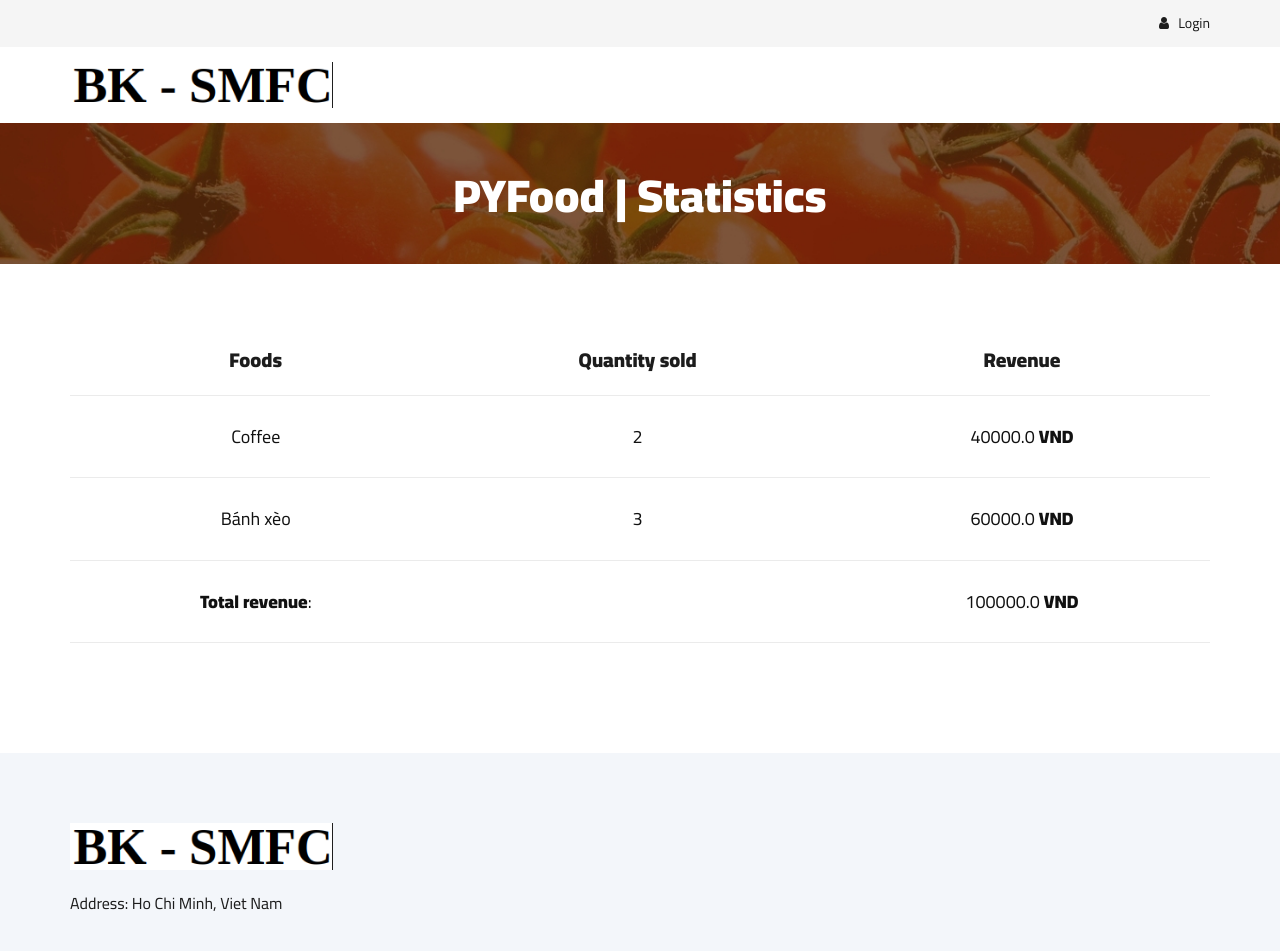
After one commit to NguyenLongKim/Smart-Food-Court-System-Assigment-SE, a Django app: page /vendorowner/view-report/1/ in a window 1280 px wide. The commit adds this page. Run offline with Django 3.2, Linux system fonts and the light colour scheme; data comes from the database, SQL or seed files in the repository; both versions use the stored data as it was after the commit; some libraries are stand-ins or nearby versions.

Commit message:
update ...

```diff
--- a/authenticate/views.py
+++ b/authenticate/views.py
@@ -25,6 +25,5 @@ def PostLogin(request):
         return HttpResponse('Login failed')
 
 def LogOut(request):
-    Cart.objects.get(customer=request.user.customer).delete()
     logout(request)
     return redirect('authenticate:get_login')
--- a/cook/urls.py
+++ b/cook/urls.py
@@ -1,10 +1,10 @@
 from django.urls import path
-from .views import *
+from .views import ViewOrdersList, ChangeOrderStatus
 
 
 app_name = 'cook'
 
 urlpatterns = [
     path('view-orders-list/', ViewOrdersList ,name='view-orders-list'),
-    path('change-order-status/<int:order_id>', ChangeOrderStatus, name='change-order-status')
+    path('change-order-status/', ChangeOrderStatus, name='change-order-status')
 ]
--- a/cook/views.py
+++ b/cook/views.py
@@ -1,4 +1,4 @@
-from django.shortcuts import render, redirect
+from django.shortcuts import render, redirect, HttpResponse
 from .cook import CookServices
 # Create your views here.
 
@@ -8,6 +8,6 @@ def ViewOrdersList(request):
     }
     return render(request, 'cook/view-orders-list.html', context)
 
-def ChangeOrderStatus(request, order_id):
-    CookServices.ChangeOrderStatus(order_id,request.POST.get('new_status'))
+def ChangeOrderStatus(request):
+    CookServices.ChangeOrderStatus(request.user.cook, request.POST.getlist('new_status'))
     return redirect('cook:view-orders-list')
--- a/customer/urls.py
+++ b/customer/urls.py
@@ -13,7 +13,7 @@ urlpatterns = [
     path('view-cart/', ViewCart, name='view-cart'),
     path('add_item/<int:food_id>', AddItemToCart, name='add-item-to-cart'),
     path('remove_item/<int:food_id>', RemoveItemFromCart, name='remove-item-from-cart'),
-    path('update_item/<int:item_id>', UpdateItemInCart, name='update-item-in-cart'),
+    path('update_item/', UpdateItemInCart, name='update-item-in-cart'),
     path('checkout/', Checkout, name='checkout'),
     path('submitorder/', SubmitOrder, name='submit-order'),
     path('view-orders-list/', ViewOrdersList, name='view-orders-list'),
--- a/customer/views.py
+++ b/customer/views.py
@@ -74,9 +74,9 @@ def RemoveItemFromCart(request, food_id):
     CartManagement.remove_item(cart=cart, food=food)
     return redirect('customer:view-cart')
 
-def UpdateItemInCart(request, item_id):
+def UpdateItemInCart(request):
     cart = CartManagement.get_cart(customer = request.user.customer)
-    CartManagement.update_quantity(cart=cart, item_id=item_id, new_quantity= int(request.POST.get('new_quantity')))
+    CartManagement.update_quantity(cart=cart, new_quantities=request.POST.getlist('new_quantity'))
     return redirect('customer:view-cart')
 
 def Checkout(request):
--- a/model/admin.py
+++ b/model/admin.py
@@ -3,7 +3,7 @@ from .models.user import User, Customer, VendorOwner, Cook, Manager
 from .models.cart import Cart, CartItem
 from .models.food import Category, Food
 from .models.vendor import Vendor
-from .models.order import Order, OrderItem
+from .models.order import Order, OrderItem, OrdersLog
 
 # Register your models here.
 
@@ -30,3 +30,5 @@ admin.site.register(Vendor)
 admin.site.register(Order)
 
 admin.site.register(OrderItem)
+
+admin.site.register(OrdersLog)
--- a/model/models/order.py
+++ b/model/models/order.py
@@ -1,6 +1,7 @@
 from django.db import models
 from .user import Customer
 from .food import Food
+from .vendor import Vendor
 # Create your models here.
 
 class Order(models.Model):
@@ -38,3 +39,13 @@ class OrderItem(models.Model):
     class Meta:
         verbose_name = 'OrderItems'
         verbose_name_plural = 'OrderItems'
+
+
+class OrdersLog(models.Model):
+    food = models.ForeignKey(Food, on_delete=models.CASCADE)
+    quantity = models.IntegerField(default=0)
+    vendor = models.ForeignKey(Vendor, on_delete=models.CASCADE)
+
+    @property
+    def revenue(self):
+        return round(self.food.price*self.quantity,4)
--- /dev/null
+++ b/templates/vendorowner/report.html
@@ -0,0 +1,59 @@
+{% extends 'vendorowner/base.html' %}
+
+{% block title %}SFCS | Vendor Owner | Report{% endblock %}
+
+{% block HeroSection %}
+{% endblock %}
+
+{% block BreadcrumbTitle%}
+    <h2>{{vendor_name}} | Statistics</h2>
+{% endblock %}
+
+{% block content %}
+    <!-- Shoping Cart Section Begin -->
+    <section class="shoping-cart spad">
+        <div class="container">
+            <div class="row">
+                <div class="col-lg-12">
+                    <div class="shoping__cart__table">
+                        <table>
+                            <thead>
+                                <tr>
+                                    <th>Foods</th>
+                                    <th>Quantity sold</th>
+                                    <th>Revenue</th>
+                                </tr>
+                            </thead>
+                            <tbody>
+                                {% for product_statistics in products_statistics %}
+                                    <tr>
+                                        <td>
+                                            <h5>{{product_statistics.food.name}}</h5>
+                                        </td>
+                                        <td>
+                                            <h5>{{product_statistics.quantity}}</h5>
+                                        </td>
+                                        <td>
+                                            <h5>{{product_statistics.revenue}} <b>VND</b></h5>
+                                        </td>
+                                    </tr>
+                                {% endfor %}
+                                <tr>
+                                    <td>
+                                        <h5><b>Total revenue</b>:</h5>
+                                    </td>
+                                    <td>
+                                    </td>
+                                    <td>
+                                        <h5>{{total_revenue}} <b>VND</b> </h5>
+                                    </td>
+                                </tr>
+                            </tbody>
+                        </table>
+                    </div>
+                </div>
+            </div>
+        </div>
+    </section>
+    <!-- Shoping Cart Section End -->
+{% endblock %}
--- a/templates/vendorowner/vendors-list.html
+++ b/templates/vendorowner/vendors-list.html
@@ -22,6 +22,7 @@
                                     <th class="shoping__product">ID</th>
                                     <th>Vendor's name</th>
                                     <th>View/Edit menu</th>
+                                    <th>View report</th>
                                 </tr>
                             </thead>
                             <tbody>
@@ -38,6 +39,11 @@
                                                 <span>View/Edit menu</span>
                                             </a>
                                         </td>
+                                        <td>
+                                            <a href="{% url 'vendorowner:view-statistics' vendor.id %}">
+                                                <span>View report</span>
+                                            </a>
+                                        </td>
                                     </tr>
                                 {% endfor %}
                             </tbody>
--- a/vendorowner/urls.py
+++ b/vendorowner/urls.py
@@ -1,5 +1,5 @@
 from django.urls import path
-from .views import AddNewFood, ViewVendorsList, ViewFoodsOfVendor, EditFood, AddNewCategory
+from .views import AddNewFood, ViewVendorsList, ViewFoodsOfVendor, EditFood, AddNewCategory, ViewStatistics
 
 app_name = 'vendorowner'
 
@@ -9,4 +9,5 @@ urlpatterns = [
     path('edit-food/<int:vendor_id>/<int:food_id>/', EditFood, name='edit-food'),
     path('add-new-food/<int:vendor_id>/', AddNewFood ,name='add-new-food'),
     path('add-new-category/<int:vendor_id>/', AddNewCategory, name='add-new-category'),
+    path('view-report/<int:vendor_id>/', ViewStatistics, name='view-statistics')
 ]
--- a/vendorowner/vendorowner.py
+++ b/vendorowner/vendorowner.py
@@ -1,6 +1,7 @@
 from model.models.user import VendorOwner
 from model.models.vendor import Vendor
 from model.models.food import  Food, Category
+from model.models.order import OrdersLog
 from django.core.exceptions import ObjectDoesNotExist
 
 class VendorOwnerServices:
@@ -47,3 +48,8 @@ class VendorOwnerServices:
         except ObjectDoesNotExist:
             Category.objects.create(vendor=Vendor.objects.get(id=vendor_id), name=category_name)
             return True
+
+    @staticmethod
+    def Statistics(vendor_id):
+        products_statistics = OrdersLog.objects.filter(vendor=Vendor.objects.get(id=vendor_id))
+        return products_statistics
--- a/vendorowner/views.py
+++ b/vendorowner/views.py
@@ -71,3 +71,15 @@ def AddNewCategory(request, vendor_id):
             'vendor_name': Vendor.objects.get(id=vendor_id).name
             }
             return render(request, 'vendorowner/add-new-category.html', context)
+
+def ViewStatistics(request, vendor_id):
+    products_statistics = VendorOwnerServices.Statistics(vendor_id)
+    total_revenue = 0
+    for product_statistics in products_statistics:
+        total_revenue+=product_statistics.revenue
+    context = {
+        'vendor_name': Vendor.objects.get(id=vendor_id).name,
+        'products_statistics': products_statistics,
+        'total_revenue' : total_revenue,
+    }
+    return render(request, 'vendorowner/report.html', context)
```
Also changed, not shown: cook/cook.py (+9 -5 lines), customer/cart.py (+8 -4 lines), customer/order.py (+20 -2 lines), templates/cook/view-orders-list.html (+15 -5 lines), db.sqlite3, model/migrations/0002_orderslog.py (added).
